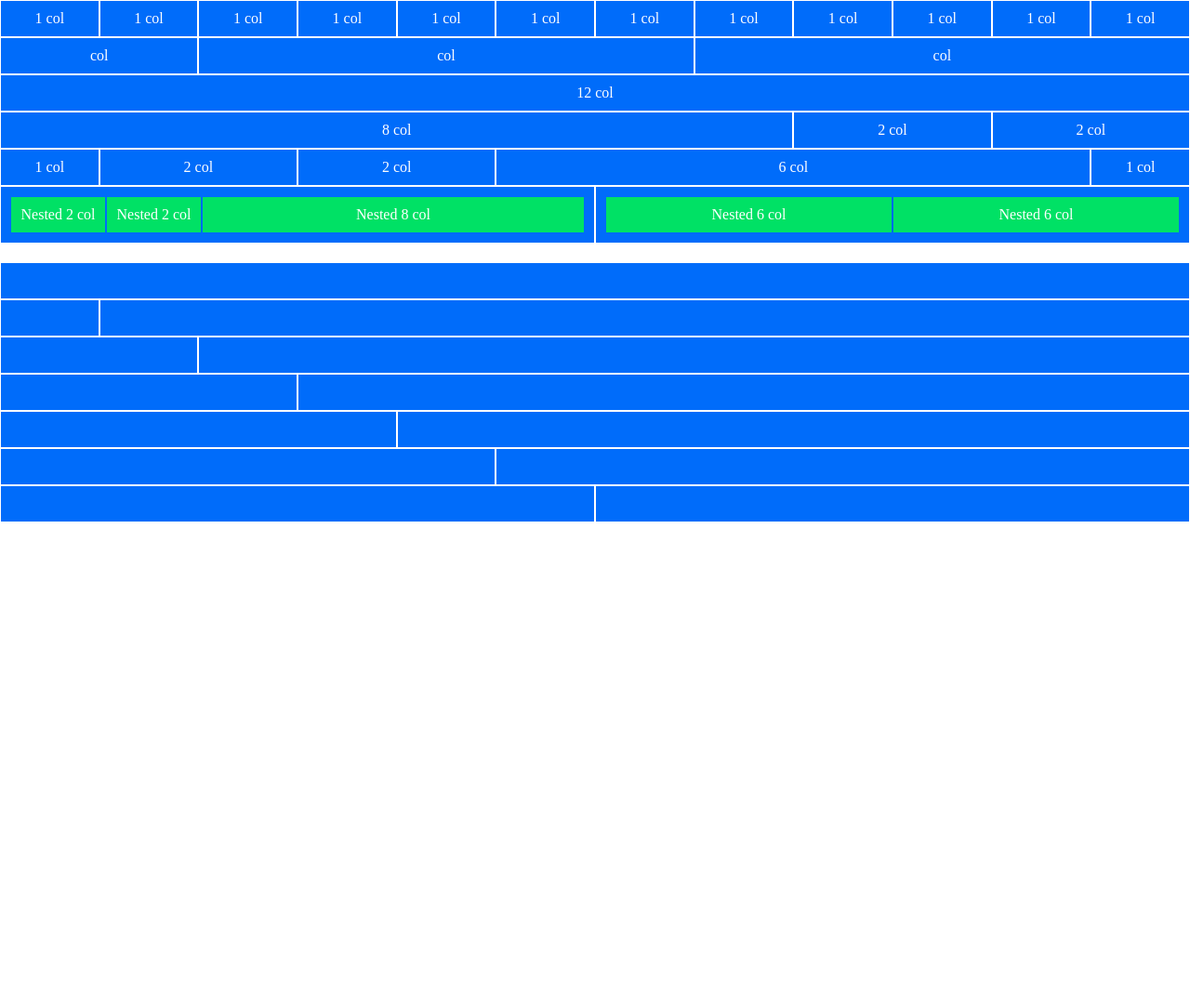
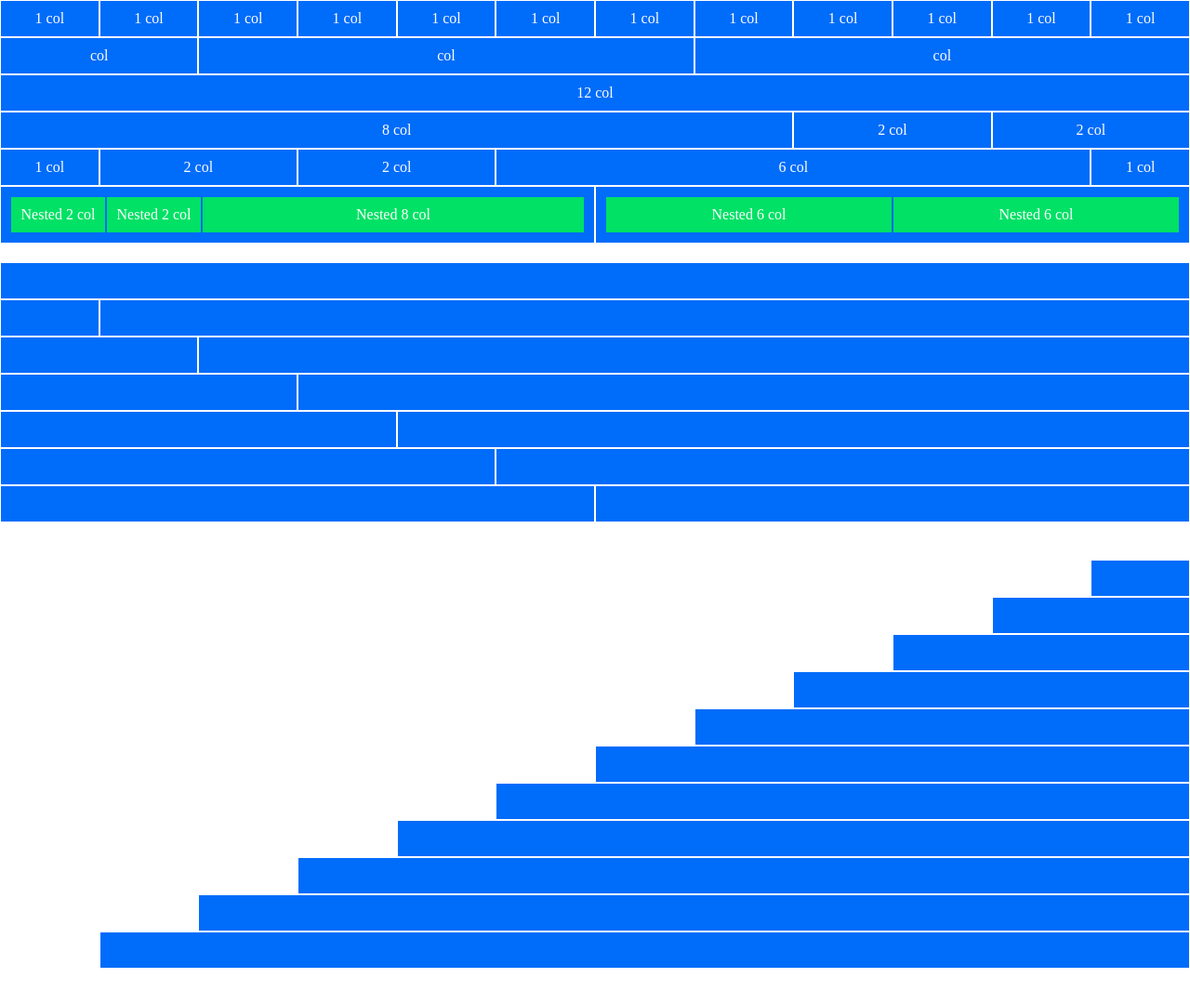
Before and after one commit to markcaf/html-css-12bool, a plain HTML site: page index.html in a window 1280 px wide. Shown: the whole page at 93% size. Before the commit the page ends 800 px from the top, so only its background shows below. Drawn offline with Linux system fonts and the light colour scheme.

Commit message:
Offset - fine

```diff
--- a/css/style.css
+++ b/css/style.css
@@ -15,3 +15,7 @@
 #first-exercise{
     margin-bottom: 20px;
 }
+
+#second-exercise, #offset-exercise{
+    margin-bottom: 40px;
+}
--- a/index.html
+++ b/index.html
@@ -102,6 +102,52 @@
                 <div class="col-6 bg-blue">&nbsp</div>
             </div>
         </section>
+
+        <section id="offset-exercise">
+            <div class="row center">
+                <div class="col-1 col-offset-11 bg-blue">&nbsp</div>
+            </div>
+
+            <div class="row center">
+                <div class="col-2 col-offset-10 bg-blue">&nbsp</div>
+            </div>
+
+            <div class="row center">
+                <div class="col-3 col-offset-9 bg-blue">&nbsp</div>
+            </div>
+
+            <div class="row center">
+                <div class="col-4 col-offset-8 bg-blue">&nbsp</div>
+            </div>
+
+            <div class="row center">
+                <div class="col-5 col-offset-7 bg-blue">&nbsp</div>
+            </div>
+
+            <div class="row center">
+                <div class="col-6 col-offset-6 bg-blue">&nbsp</div>
+            </div>
+
+            <div class="row center">
+                <div class="col-7 col-offset-5 bg-blue">&nbsp</div>
+            </div>
+
+            <div class="row center">
+                <div class="col-8 col-offset-4 bg-blue">&nbsp</div>
+            </div>
+
+            <div class="row center">
+                <div class="col-9 col-offset-3 bg-blue">&nbsp</div>
+            </div>
+
+            <div class="row center">
+                <div class="col-10 col-offset-2 bg-blue">&nbsp</div>
+            </div>
+
+            <div class="row center">
+                <div class="col-11 col-offset-1 bg-blue">&nbsp</div>
+            </div>
+        </section>
     </div>
 
 </body>
```
